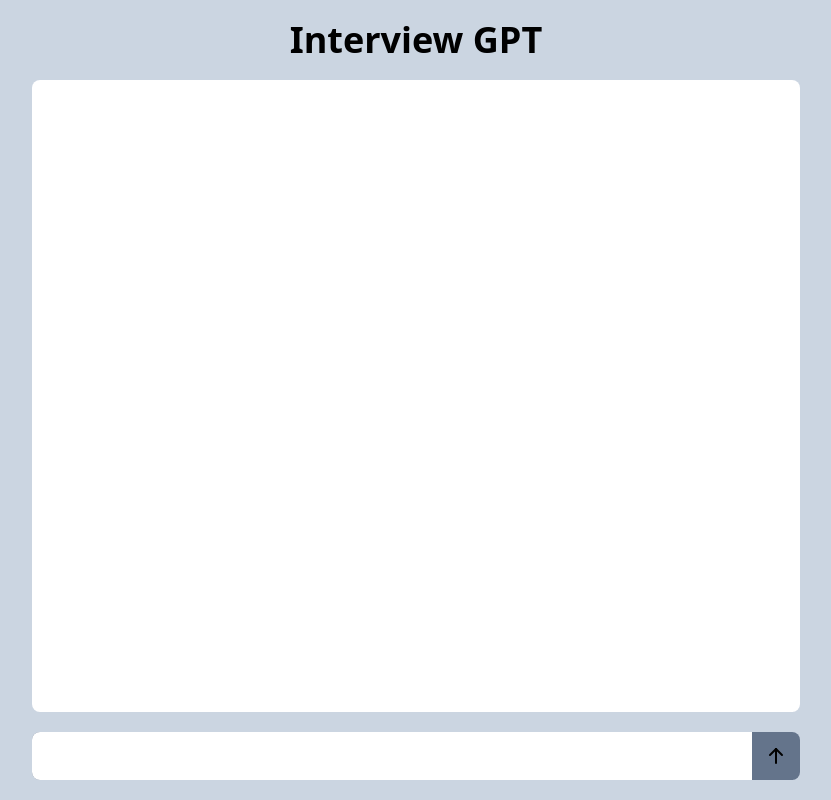
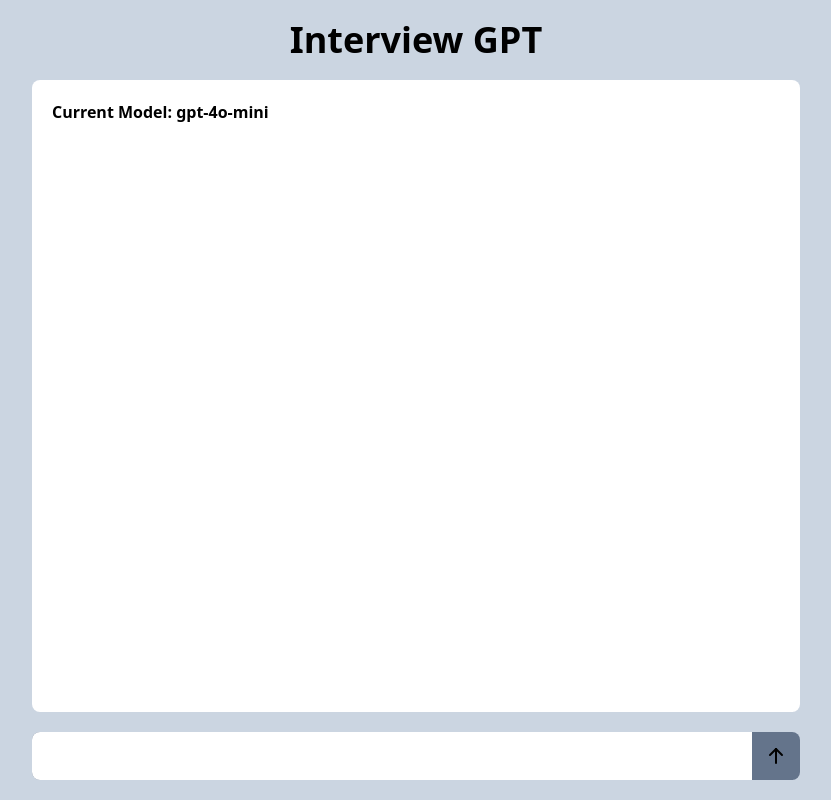
Before and after one commit to Desarso/canvas-rag-knead-uhjahb, a React (Create React App) app in the folder frontend/: page / in a window 1280 px wide. Shown: the whole page, without its empty margins (224-1055 px from the left). Built offline with nearby package versions, Linux system fonts and the light colour scheme.

Commit message:
lost a commit somewhere

```diff
--- a/frontend/src/App.tsx
+++ b/frontend/src/App.tsx
@@ -137,6 +137,7 @@
           "
           ref={scrollableDivRef}
         >
+          <h2 className="font-semibold">Current Model: {modelName}</h2>
           {messages.map((message) =>
             message.role == "user" ? (
               <div
```
